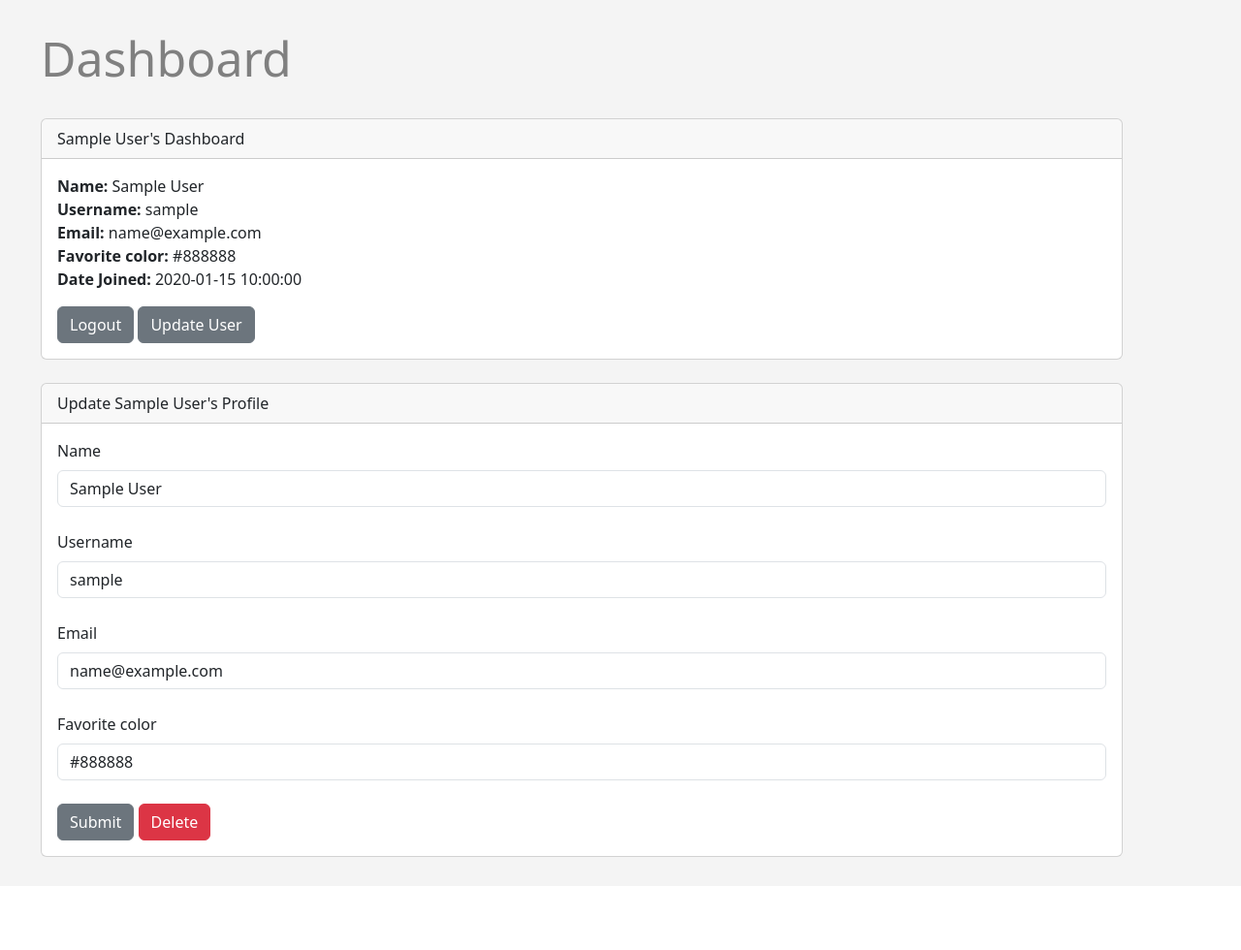
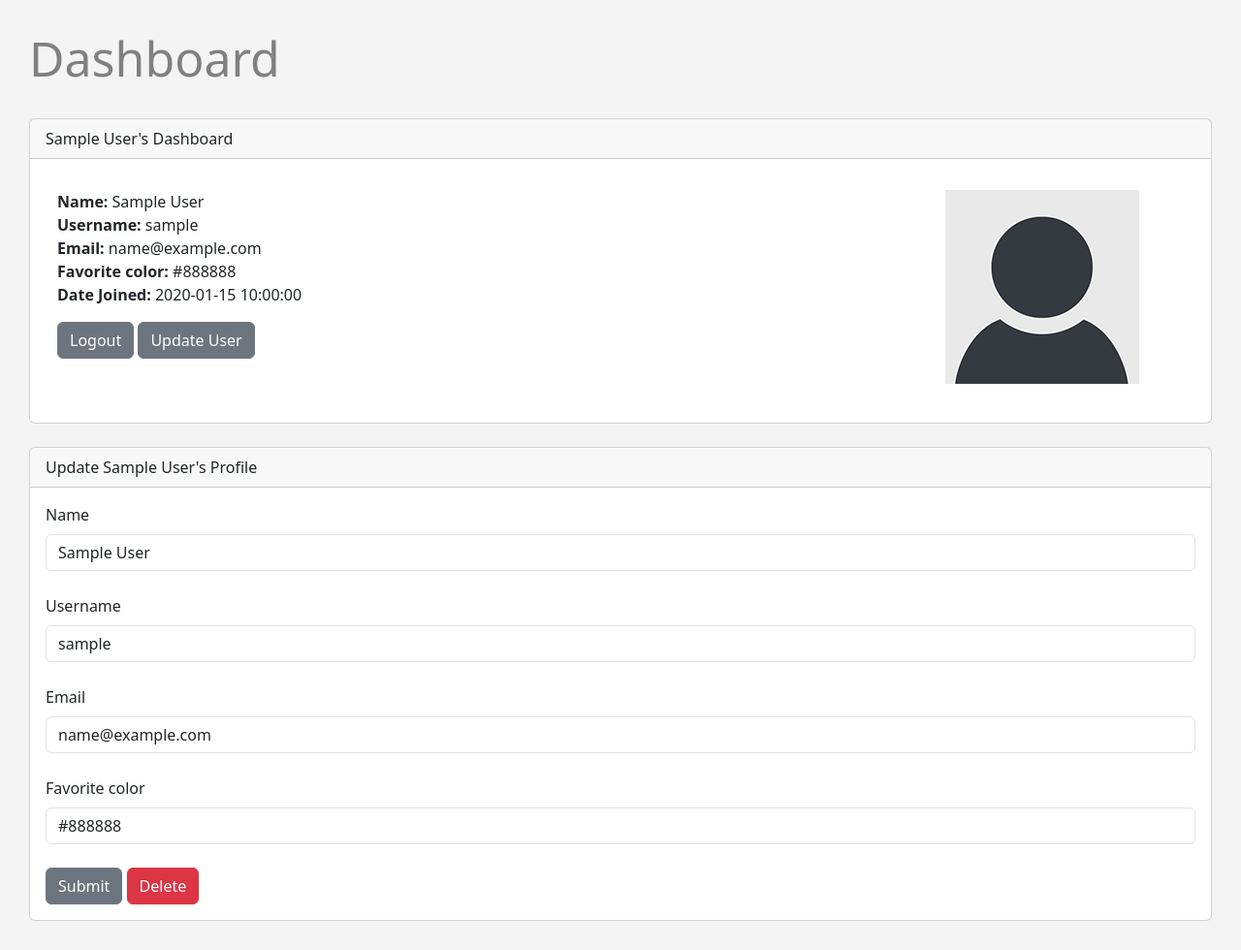
Before and after one commit to a-anuj/flask-projects, a Flask app: page /dashboard in a window 1280 px wide. Shown: the part 56-1036 px from the top of the page at 97% size. Before the commit the page ends 940 px from the top, so only its background shows below. Run offline with Flask 3, Linux system fonts and the light colour scheme; a user stored in the database is signed in; tables that the repository leaves empty hold one stand-in row (values such as "Sample post"); some libraries are stand-ins or nearby versions.

Commit message:
Added a default profile picture to all users

```diff
--- a/templates/base.html
+++ b/templates/base.html
@@ -9,14 +9,17 @@
 
 </head>
 <style>
+    .container1{
+    margin:30px
+    }
     .container{
-    margin:30px
+    margin:0px
     }
 </style>
 
 <body>
     {% include 'navbar.html' %}
-    <div class="container">
+    <div class="container1">
         {% block content %}
         {% endblock %}
     </div>
--- a/templates/dashboard.html
+++ b/templates/dashboard.html
@@ -18,6 +18,10 @@
     </div>
     <div class="card-body">
         <p class="card-text">
+    <div class="container">
+        <div class="row">
+            <div class="col-8">
+
             <strong>Name:</strong>
             {{ current_user.name }}<br>
 
@@ -35,6 +39,13 @@
         </p>
         <a href="{{ url_for('logout') }}" class="btn btn-secondary">Logout</a>
         <a href="{{ url_for('update', id=current_user.id) }}" class="btn btn-secondary">Update User</a>
+            </div>
+            <div class="col-4">
+                <img src="{{ url_for('static', filename='images/default_profile_pic.png') }}" width="200" align="right">
+            </div>
+            </div>
+    </div>
+        <br>
     </div>
 </div>
 
@@ -66,4 +77,5 @@
     </form>
 </div></div>
 
+
 {% endblock %}
```
Also changed, not shown: static/images/default_profile_pic.png (added).
